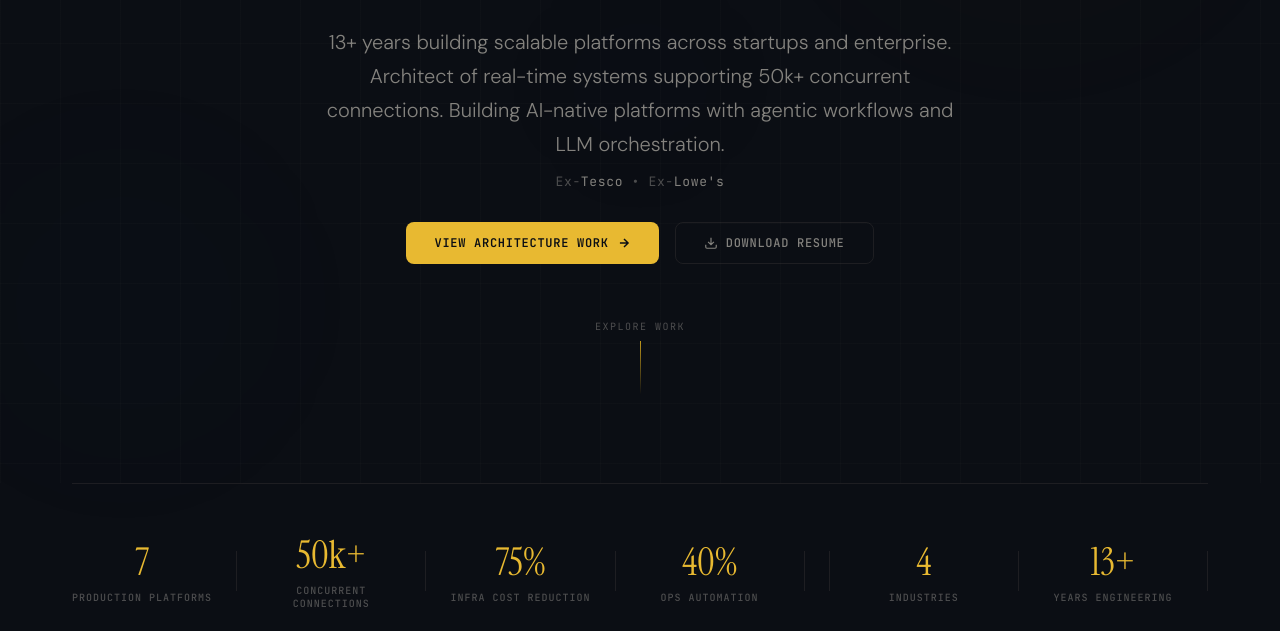
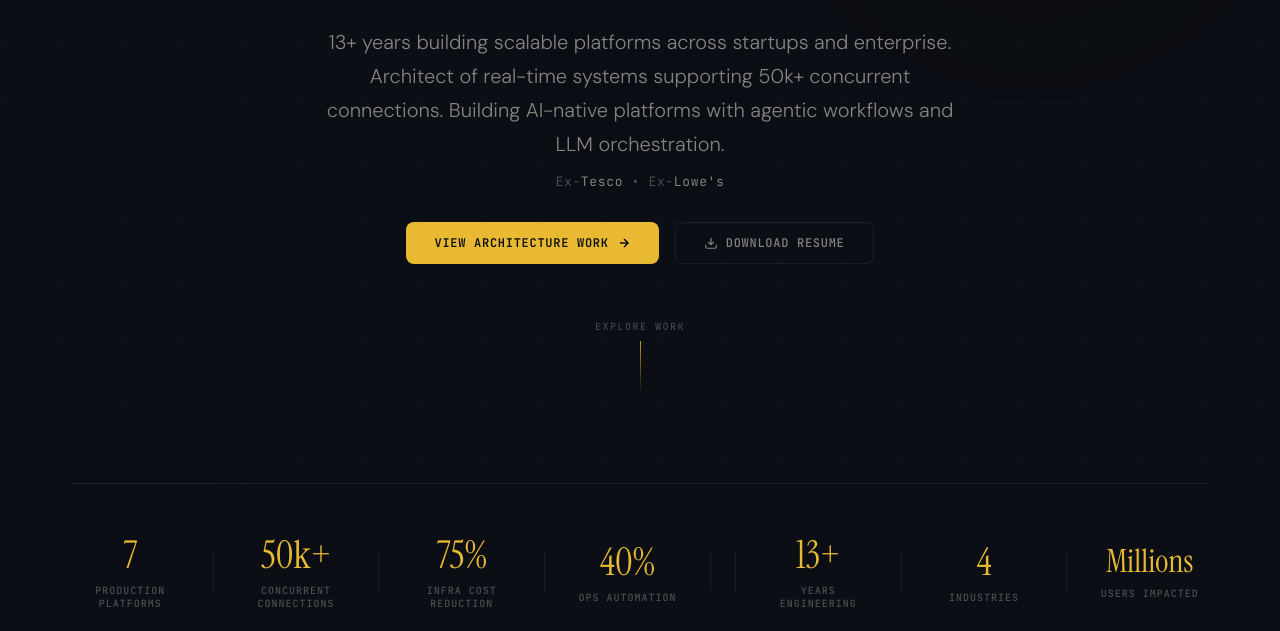
Before and after one commit to sagar-quantalynk/tech-portfolio, a website: page index.html in a window 1280 px wide. Shown: the part 317-948 px from the top of the page. Drawn offline with Linux system fonts and the light colour scheme.

Commit message:
fix: impact strip layout — reduce min-width, shrink Millions font to fit single row

```diff
--- a/index.html
+++ b/index.html
@@ -330,7 +330,7 @@ body::before {
 .impact-item {
   text-align: center;
   flex: 1;
-  min-width: 140px;
+  min-width: 100px;
   opacity: 0;
   transform: translateY(20px);
 }
@@ -1168,17 +1168,17 @@ body::before {
       <div class="impact-divider"></div>
       <div class="impact-divider"></div>
       <div class="impact-item" data-delay="400">
+        <div class="impact-number">13+</div>
+        <div class="impact-label">Years Engineering</div>
+      </div>
+      <div class="impact-divider"></div>
+      <div class="impact-item" data-delay="500">
         <div class="impact-number">4</div>
         <div class="impact-label">Industries</div>
       </div>
       <div class="impact-divider"></div>
-      <div class="impact-item" data-delay="500">
-        <div class="impact-number">13+</div>
-        <div class="impact-label">Years Engineering</div>
-      </div>
-      <div class="impact-divider"></div>
       <div class="impact-item" data-delay="600">
-        <div class="impact-number" style="color: var(--cream);">Millions</div>
+        <div class="impact-number" style="font-size: clamp(22px, 2.5vw, 32px);">Millions</div>
         <div class="impact-label">Users Impacted</div>
       </div>
     </div>
```
